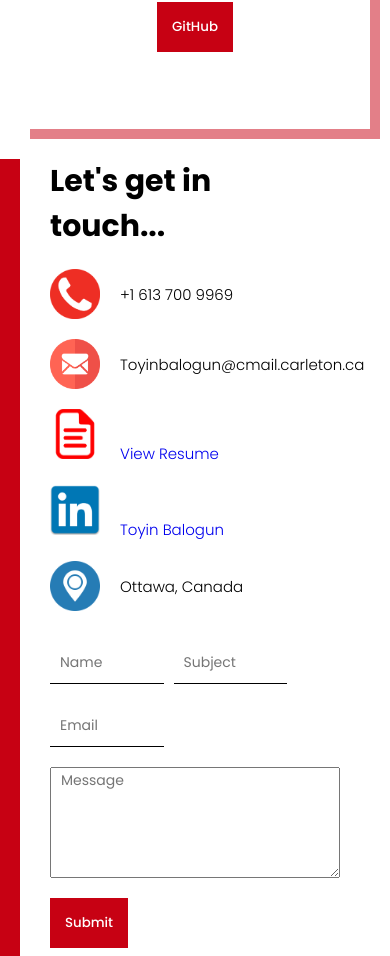
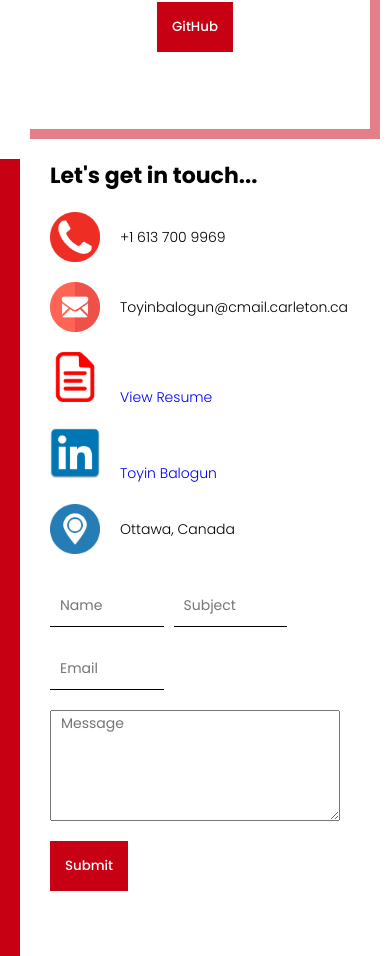
Before and after one commit to Toyinbalogun/portfolio, a React (Create React App) app: page / in a window 390 px wide. Shown: the part 5913-6869 px from the top of the page. Built offline with nearby package versions, Linux system fonts and the light colour scheme.

Commit message:
made css changes

```diff
--- a/src/components/contact/contact.css
+++ b/src/components/contact/contact.css
@@ -93,7 +93,7 @@ button {
   }
 
   .c-title {
-    font-size: 30px;
+    font-size: 22px;
   }
 
   .c-info-item {
@@ -105,7 +105,7 @@ button {
     display: none;
   }
   .c-info-item {
-    font-size: 15px;
+    font-size: 14px;
   }
 
   form {
```
